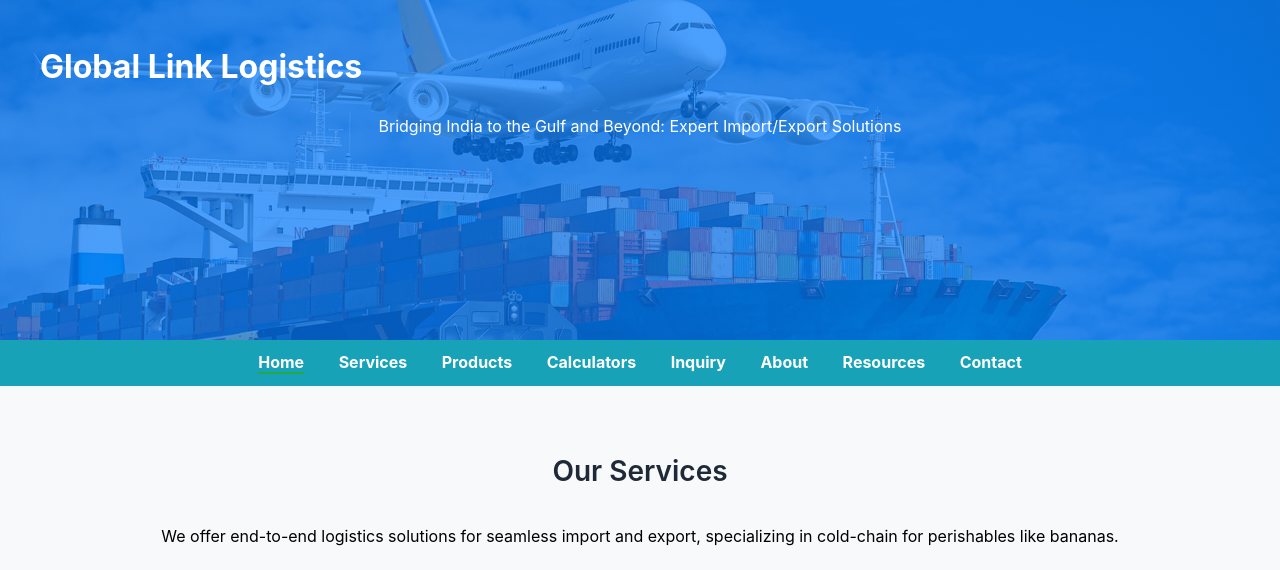
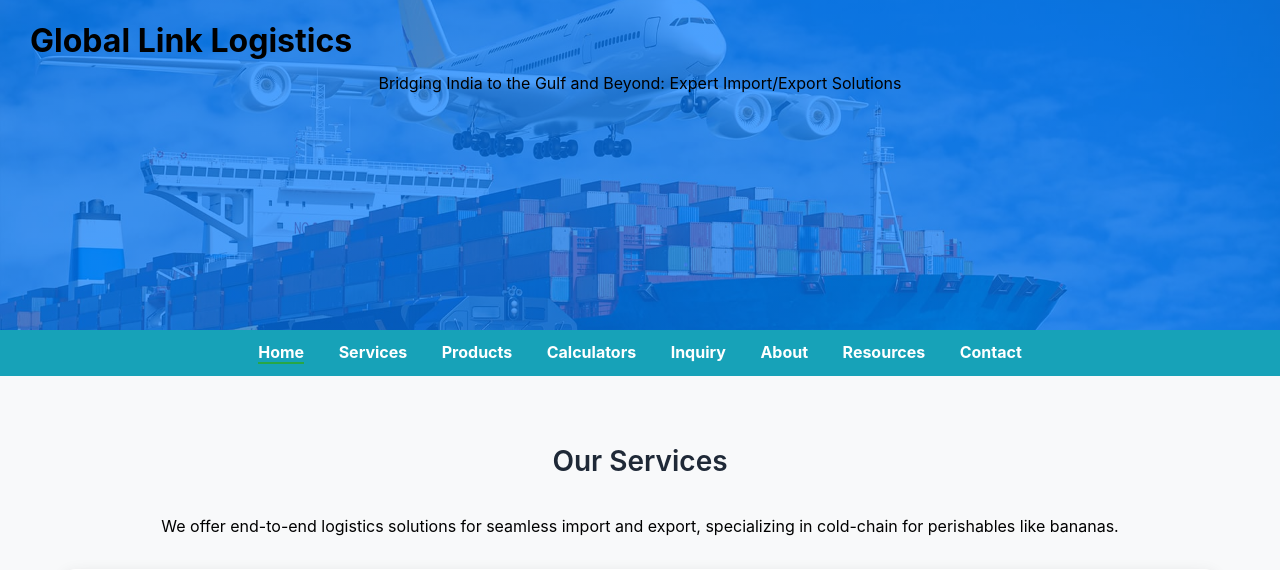
Before and after one commit to ITwArRiOr001/globallink-logistics-website, a Flask app: page /services in a window 1280 px wide. Shown: the top 570 px of the page. Run offline with Flask 3, Linux system fonts and the light colour scheme.

Commit message:
Refactor header styles for improved layout
Reduced padding in header and adjusted font sizes for header content.

```diff
--- a/static/style.css
+++ b/static/style.css
@@ -19,20 +19,18 @@ html {
 }
 
 header {
-    background: #007BFF;
-    color: white;
-    padding: 20px;
-    text-align: left;
-    position: relative;
-    display: flex;
-    flex-direction: column;
-    align-items: center;
-    overflow: hidden;
-}
-
-.header-content {
-    text-align: center;
-    width: 100%;
+    padding: 15px 20px; /* Reduced */
+    min-height: auto;
+}
+
+.header-content h1 {
+    font-size: 28px; /* Smaller on desktop */
+    margin: 0;
+}
+
+.header-content p {
+    font-size: 16px;
+    margin: 5px 0;
 }
 
 .translate-dropdown {
@@ -45,14 +43,10 @@ header {
 /* Desktop: Larger, top-right, no scroll */
 @media (min-width: 769px) {
     header {
-        flex-direction: row;
-        justify-content: space-between;
-        align-items: flex-start;
-        padding: 20px 40px;
-    }
-    .header-content {
-        text-align: left;
-        flex: 1;
+        padding: 15px 30px;
+    }
+    .header-content h1 {
+        font-size: 32px;
     }
     .translate-dropdown {
     position: absolute;
```
